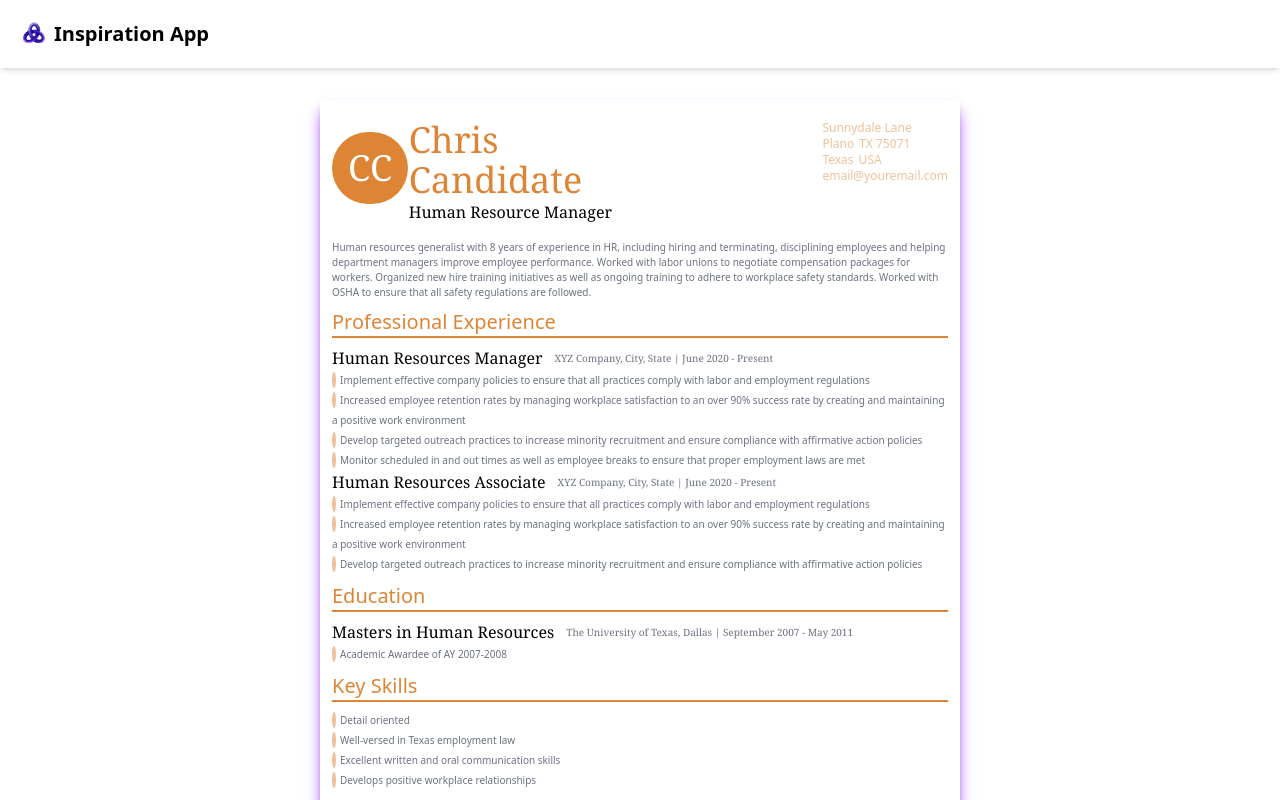
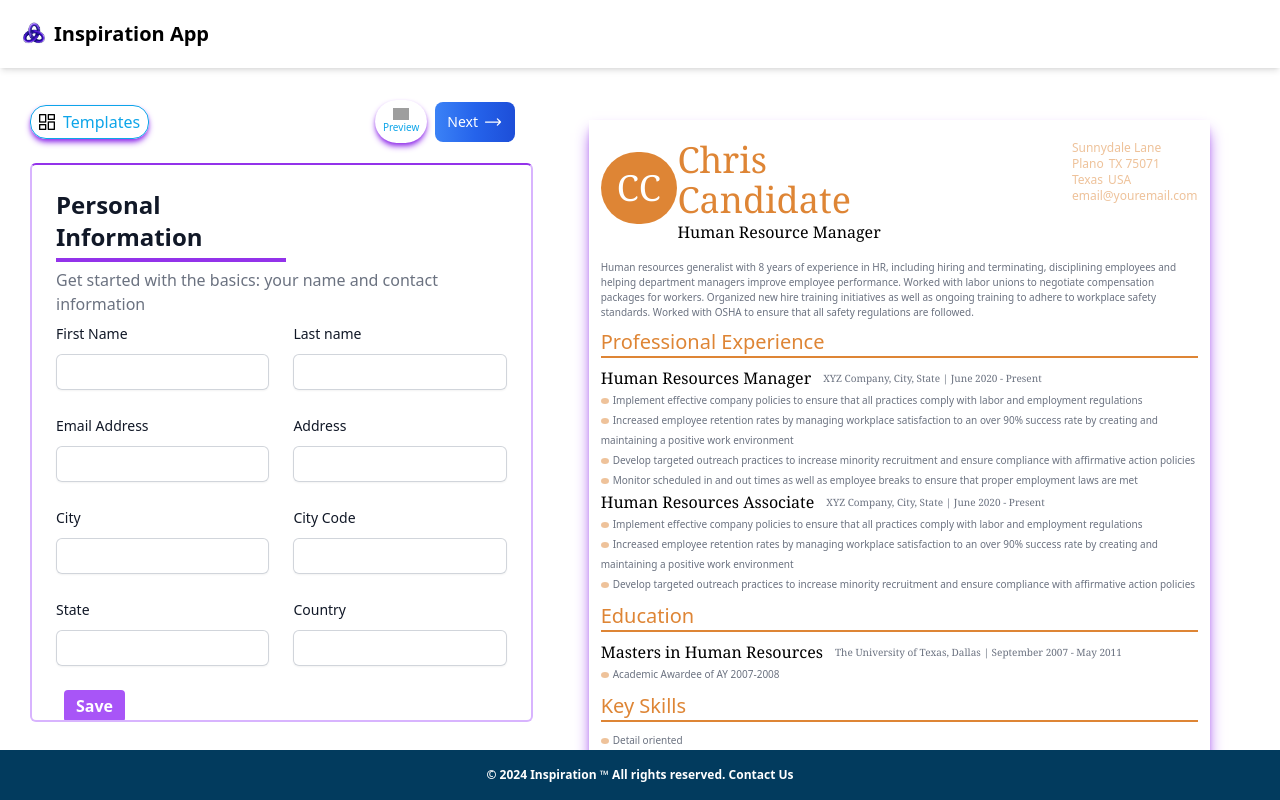
Before and after one commit to sckchcm-g/resume-builder, a React (Vite) app: page /dashboard in a window 1280 px wide. Shown: the top 800 px of the page. Built offline with nearby package versions, Linux system fonts and the light colour scheme; grey boxes are pictures that could not be loaded.

Commit message:
worked on the layout of desktop-view

```diff
--- a/src/App.css
+++ b/src/App.css
@@ -1,7 +1,9 @@
 ul li::before {
     content: " ";
-    padding: 1px 2px;
-    height: 30px;
+    display: inline-block;
+    width: 8px;
+    height: 6px;
+
     border-radius: 50%;
     background-color: rgba(222, 133, 53, 0.5);
     margin-right: 4px;
--- a/src/components/Form/PersonaIInfo.jsx
+++ b/src/components/Form/PersonaIInfo.jsx
@@ -26,7 +26,7 @@ export default function PersonaIInfo() {
   }
 
   return (
-    <div className="p-6 mt-[20px] w-[90%]  h-[100%]  lg:w-[80%] xl:w-[45%] border-2 overflow-hidden border-purple-300 rounded-md border-t-purple-600 border-t-2 ">
+    <div className="p-6 mt-[20px] w-[90%]  h-[100%]  lg:w-[80%] xl:h-[65%] xl:w-[90%] border-2 overflow-hidden border-purple-300 rounded-md border-t-purple-600 border-t-2 ">
       {successMsg && (
         <p className=" absolute right-10 top-8 font-bold p-0 bg-green-600 px-3 py-0.5 rounded-tr-xl rounded-bl-xl inline-block text-white text-sm">
           {successMsg}
--- a/src/pages/Dashboard.jsx
+++ b/src/pages/Dashboard.jsx
@@ -6,21 +6,17 @@ function Dashboard() {
 
   useEffect(() => {
 
-
     const handleResize = () => {
-
       const width = window.innerWidth;
       console.log(width)
       if (width <= 576) {
         setViewSize("small");
       } else if (width > 576 && width <= 1024) {
         setViewSize("medium");
-      } else if (width > 1024 && width <= 1280) {
+      } else  {
         setViewSize("large");
-      } else {
-        setViewSize("Xtra-large");
-      }
     };
+  }
 
     // Add event listener for window resize
     window.addEventListener("resize", handleResize);
@@ -35,11 +31,12 @@ function Dashboard() {
 
   return (
     <div>
-      {viewSize === "Xtra-large" ? (
+      {viewSize === "large" ? (
       <DesktopView />
     ) : (
       <AppLayout />
     )}
+
     </div>
   );
 }
--- a/src/ui/DesktopView.jsx
+++ b/src/ui/DesktopView.jsx
@@ -1,21 +1,59 @@
 import React from "react";
 import Header from "./Header.jsx";
 import Navbar from "./Navbar.jsx";
+import tempImg from '../assets/layout.png'
+import viewImg from "../assets/view.png"
 import PersonaIInfo from "../components/Form/PersonaIInfo.jsx";
 import Template1 from "./templates/Template1.jsx";
 import Footer from "./Footer.jsx";
 function DesktopView() {
   return (
-    <div className="desktop-view flex w-[100%] pt-10  bg-red-200 mx-[20px]">
+    <div>
+    <div className="desktop-view flex w-[97%] pt-[20px]   mx-[30px] ">
       <Header />
-      <div className="left w-[45%]">
-        <Navbar />
+      <div className="left w-[45%] ">
+        {/* navbar */}
+        <div className=" bg-white  flex items-center justify-between  w-[85%]">
+      <button className="flex items-center gap-2 border border-sky-500  rounded-2xl py-1 px-2 hover:bg-sky-500 hover:text-white transition duration-700 shadow-[#9333ea] shadow-md">
+        <img src={tempImg} alt="" className="w-4 hover:text-white" />
+        <span className="hover:text-white text-sky-500">Templates</span>
+      </button>
+      <div className="right-buttons flex gap-2 w-[130px] items-center">
+        <button className="flex flex-col p-1 lg:p-2 lg:shadow-[#9333ea] lg:shadow-md items-center rounded-full shadow-xl hover:bg-sky-500 hover:text-white transition duration-700 ">
+          <img src={viewImg} alt="" className="w-4 " />
+          <span className="text-sky-500 text-[10px] hover:text-white lg:text-md ">
+            Preview
+          </span>
+        </button>
+        <button
+          type="button"
+          className="text-white bg-gradient-to-r from-blue-500 via-blue-600 to-blue-700 hover:bg-gradient-to-br focus:ring-4 focus:outline-none focus:ring-blue-300 dark:focus:ring-blue-800 font-medium rounded-lg text-sm px-3 py-2.5 text-center flex items-center gap-[5px]"
+        >
+          Next
+          <svg
+            xmlns="http://www.w3.org/2000/svg"
+            fill="none"
+            viewBox="0 0 24 24"
+            strokeWidth={1.5}
+            stroke="currentColor"
+            className="w-5 h-5 "
+          >
+            <path
+              strokeLinecap="round"
+              strokeLinejoin="round"
+              d="M17.25 8.25 21 12m0 0-3.75 3.75M21 12H3"
+            />
+          </svg>
+        </button>
+      </div>
+    </div>
         <PersonaIInfo />
       </div>
-      <div className="right  w-[55%] flex flex-col justify-center">
+      <div className="right  w-[50%]  ">
         <Template1 />
       </div>
-      <Footer />
+    </div>
+    <Footer />
     </div>
   );
 }
--- a/src/ui/Footer.jsx
+++ b/src/ui/Footer.jsx
@@ -1,8 +1,9 @@
+import React from "react";
 function Footer() {
   return (
-    <footer className="bg-slate-500 w-full shadow-lg bottom-0">
+    <footer className="bg-[#023b5e]   w-full shadow-lg bottom-0 xl:fixed xl:left-0 xl:bottom-0">
       <div className="w-full mx-auto max-w-screen-xl p-4 md:flex md:items-center md:justify-center">
-        <span className="text-sm text-center text-white">
+        <span className="text-[12px] text-center text-white font-semibold">
           &#169; 2024{" "}
           <a href="https://google.com/" className="hover:underline">
             Inspiration &trade;
--- a/src/ui/Navbar.jsx
+++ b/src/ui/Navbar.jsx
@@ -20,7 +20,7 @@ function Navbar() {
           className="text-white bg-gradient-to-r from-blue-500 via-blue-600 to-blue-700 hover:bg-gradient-to-br focus:ring-4 focus:outline-none focus:ring-blue-300 dark:focus:ring-blue-800 font-medium rounded-lg text-sm px-3 py-2.5 text-center me-2 mb-2 flex items-center gap-[5px]"
         >
           Next
-          {/* <svg
+          <svg
             xmlns="http://www.w3.org/2000/svg"
             fill="none"
             viewBox="0 0 24 24"
@@ -33,7 +33,7 @@ function Navbar() {
               strokeLinejoin="round"
               d="M17.25 8.25 21 12m0 0-3.75 3.75M21 12H3"
             />
-          </svg> */}
+          </svg>
         </button>
       </div>
     </footer>
--- a/src/ui/templates/Template1.jsx
+++ b/src/ui/templates/Template1.jsx
@@ -5,7 +5,7 @@ import { useSelector } from "react-redux";
 function Template1() {
     const userInputData = useSelector(selectUserData)
   return (
-    <div className=" template template1 hidden mt-[20px] lg:block w-[70%] xl:w-[50%] shadow-lg mx-20 px-3  lg:mx-0 shadow-[#9333ea]">
+    <div className=" template template1 hidden mt-[20px] lg:block w-[70%] xl:w-[100%] xl:h-[85%] shadow-lg mx-20 px-3  lg:mx-0 shadow-[#9333ea]">
         {/*Template Header */}
         <div className="header-wrapper pt-5 hidden lg:block ">
       <header className="flex justify-between ">
```
